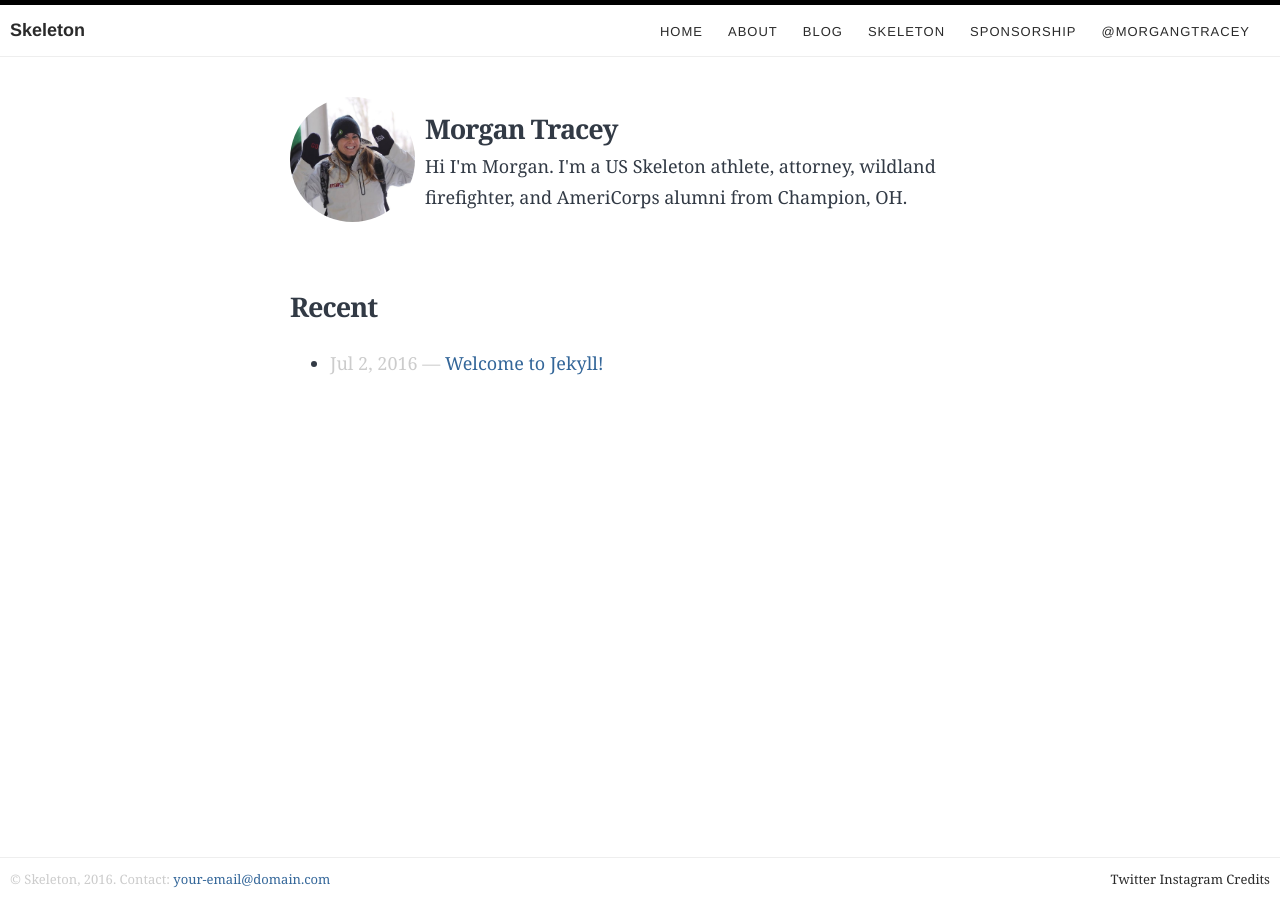
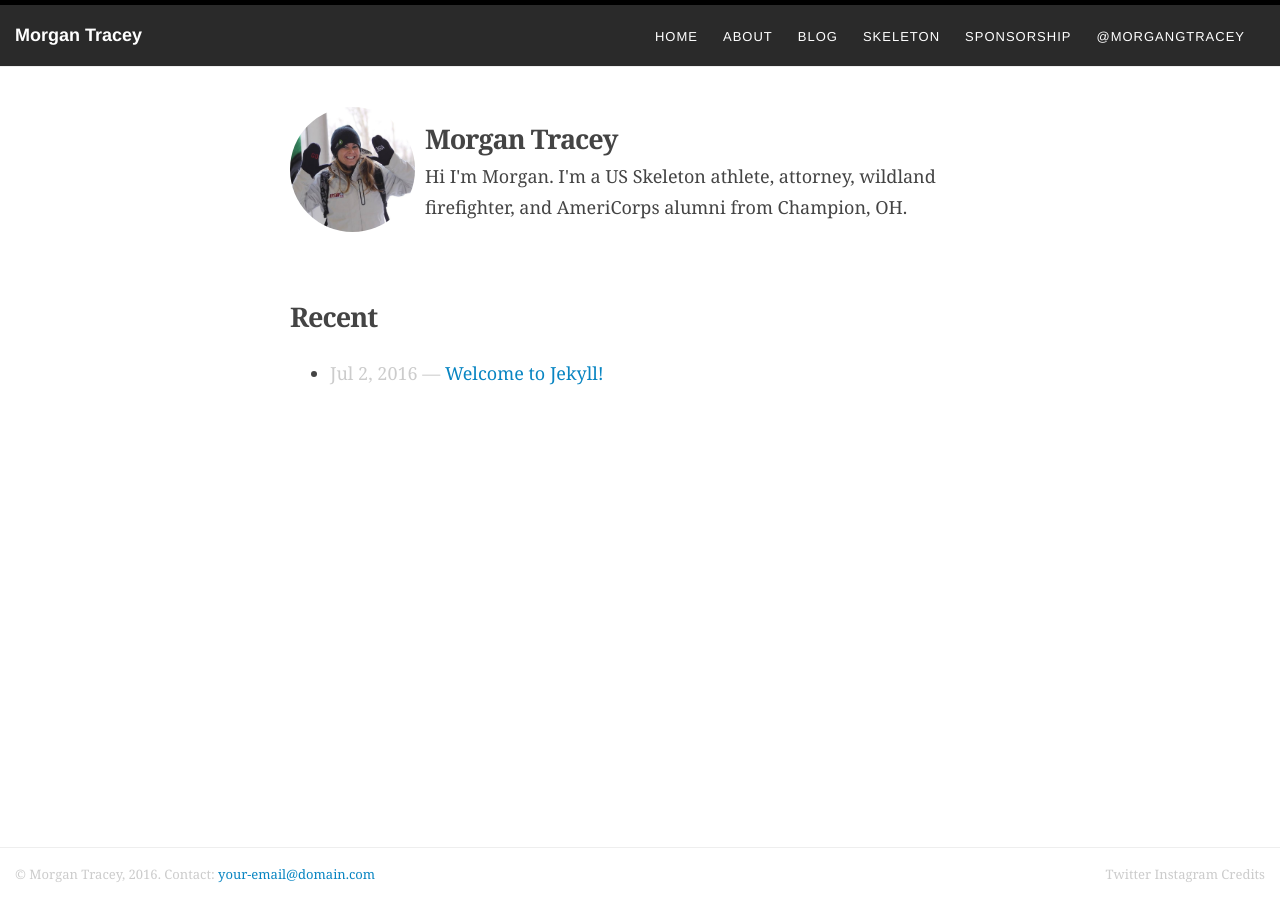
Before and after one commit to morgantracey/morgantracey.github.io, a Jekyll site: the page built from index.html, in a window 1280 px wide. Built offline with Jekyll 4.4.1, drawn with Linux system fonts in a browser that asks for light colours.

Commit message:
Style customizations

```diff
--- a/_config.yml
+++ b/_config.yml
@@ -1,8 +1,8 @@
 # Site settings
-title: Skeleton
+title: Morgan Tracey
 email: your-email@domain.com
-description: "The Skeleton Jekyll theme"
-url: "http://yourdomain.com" # the base hostname & protocol for your site
+description: "The personal website of Morgan Tracey, US skeleton athlete, attorney, and wildland firefighter"
+url: "https://morgantracey.github.io" # the base hostname & protocol for your site
 locale: "en"
 
 # Build settings
--- a/_data/nav.yml
+++ b/_data/nav.yml
@@ -8,7 +8,7 @@ header:
   - title: Skeleton
     url: /skeleton
   - title: Sponsorship
-    url: /Sponsorship
+    url: /sponsorship
   - title: "@morgangtracey"
     url: https://www.twitter.com/morgangtracey
 footer:
--- a/_sass/abstracts/_variables.scss
+++ b/_sass/abstracts/_variables.scss
@@ -1,8 +1,8 @@
 // Colors
 $color-primary: #369;
 $background-color: #fff;
-$text-color: #323a45;
-$link-color: $color-primary;
+$text-color: rgb(68, 68, 68);
+$link-color: rgb(8, 133, 194);
 $color-muted: #ccc;
 $color-borders: #eee;
 
@@ -29,7 +29,7 @@ $max-container-width: 700px;
 // Branding
 $brand-font: $font-sans;
 $brand-font-size: 1.8rem;
-$brand-color: #2a2a2a;
+$brand-color: #fff;
 $brand-text-transform: none;
 $brand-color--hover: darken($brand-color, 15%);
 $brand-text-decoration--hover: none;
@@ -41,9 +41,9 @@ $avatar-height: 125px;
 
 // Header
 $header-font: $font-sans;
-$header-background: #fff;
-$header-padding: 1rem;
-$header-link-color: #2a2a2a; // plain header links, outside navs
+$header-background: #2a2a2a;
+$header-padding: 1.5rem;
+$header-link-color: #fff; // plain header links, outside navs
 $header-link-color--hover: darken($header-link-color, 15%);
 $header-border-style: 1px solid; // leave empty string if none ""
 $header-border-color: $color-borders;
@@ -60,9 +60,9 @@ $nav-text-decoration: none;
 $nav-text-decoration--hover: none;
 
 // Footer
-$footer-background: $header-background;
+$footer-background: #fff;
 $footer-padding: $header-padding;
-$footer-link-color: $header-link-color;
+$footer-link-color: $color-muted;
 $footer-width: $header-width;
 $footer-border-style: 1px solid;
 $footer-border-color: $header-border-color;
```
Also changed, not shown: _pages/blog.md (added, +5 -0 lines), _pages/posts.md (deleted, +0 -5 lines).
